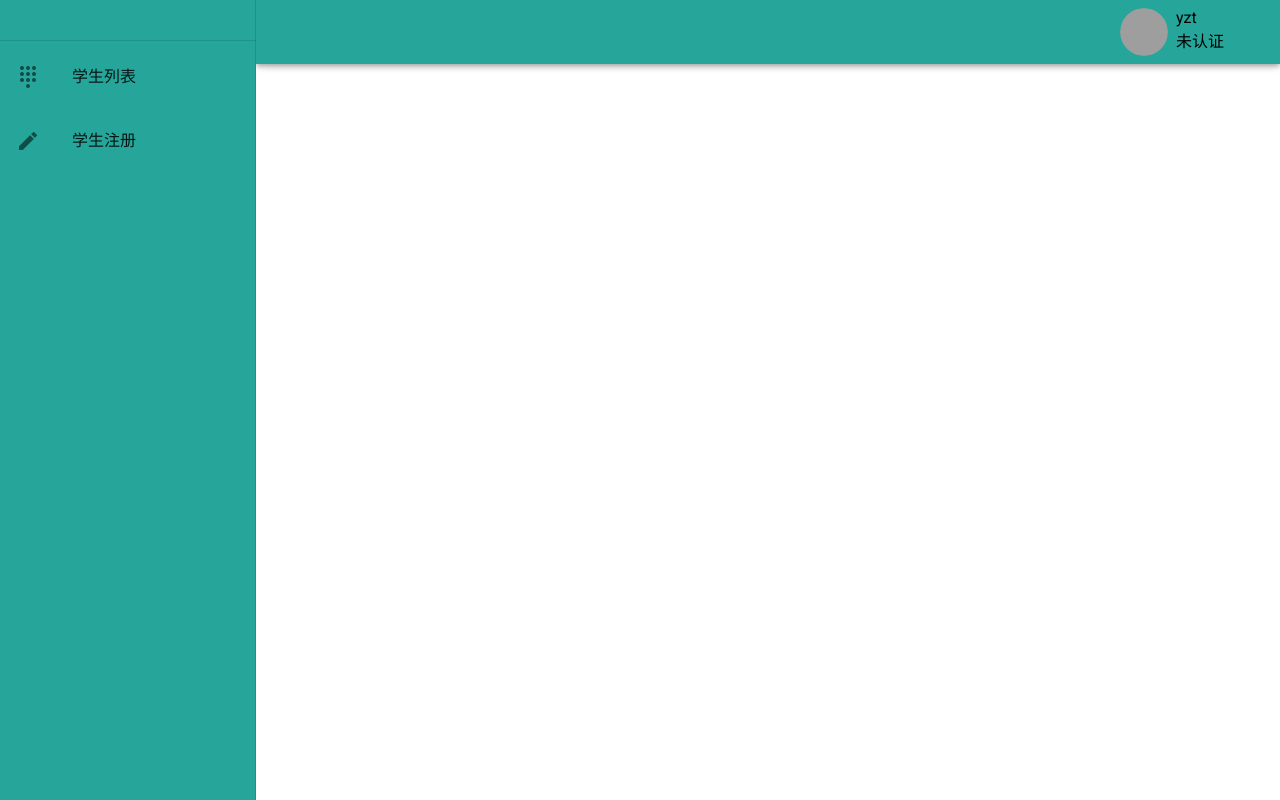
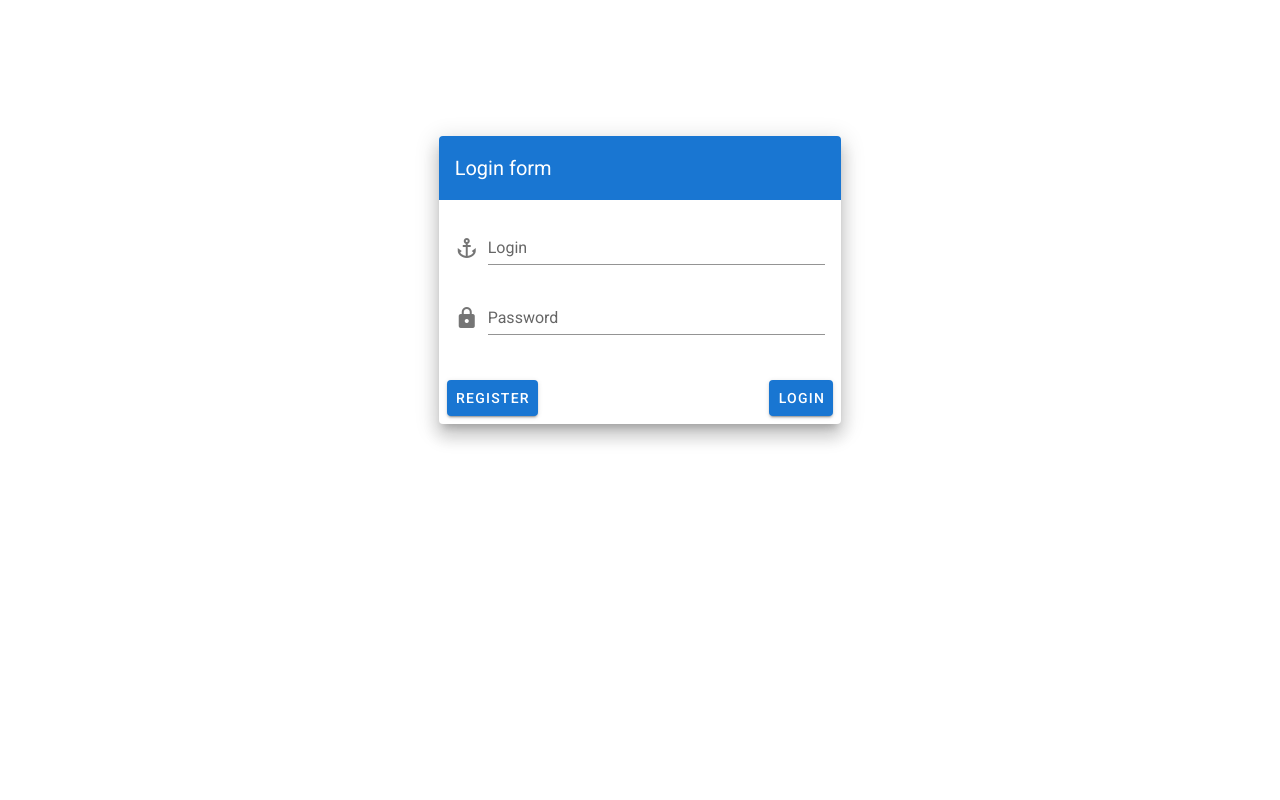
Before and after one commit to zhushaojun/student_client, a Vue app: page / in a window 1280 px wide. Built offline with nearby package versions, Linux system fonts and the light colour scheme; grey boxes are pictures that could not be loaded.

Commit message:
登录界面

```diff
--- a/src/App.vue
+++ b/src/App.vue
@@ -1,6 +1,6 @@
 <template>
   <v-app>
-    <Navbar />
+    <Navbar v-show="$route.meta.keepAlive" />
     <v-content>
       <router-view></router-view>
     </v-content>
--- a/src/router/index.js
+++ b/src/router/index.js
@@ -1,9 +1,9 @@
 import Vue from "vue";
 import VueRouter from "vue-router";
-// import Vuelidate from "vuelidate";
 import studentInfo from "../views/studentInfo.vue";
 import studentList from "../views/studentList.vue";
 import studentLogin from "../views/studentLogin.vue";
+import loginPage from "../views/loginPage.vue";
 // import Home from "../views/Home.vue";
 
 Vue.use(VueRouter);
@@ -13,19 +13,28 @@ const router = new VueRouter({
   base: process.env.BASE_URL,
   routes: [
     {
+      path: "/",
+      name: "login",
+      component: loginPage,
+      meta: { keepAlive: false }
+    },
+    {
       path: "/student/add",
       name: "studentadd",
-      component: studentLogin
+      component: studentLogin,
+      meta: { keepAlive: true }
     },
     {
       path: "/student/:id",
       name: "studentinfo",
-      component: studentInfo
+      component: studentInfo,
+      meta: { keepAlive: true }
     },
     {
       path: "/students",
       name: "studentlist",
-      component: studentList
+      component: studentList,
+      meta: { keepAlive: true }
     }
   ]
 });
--- /dev/null
+++ b/src/views/loginPage.vue
@@ -0,0 +1,68 @@
+<template>
+  <div class="login">
+    <v-container>
+      <v-row class="mt-12">
+        <v-col cols="12" sm="8" md="5" offset-md="2">
+          <v-card class="elevation-12">
+            <v-toolbar color="primary" dark flat>
+              <v-toolbar-title>Login form</v-toolbar-title>
+              <v-spacer></v-spacer>
+            </v-toolbar>
+            <v-card-text>
+              <v-form>
+                <v-text-field
+                  label="Login"
+                  name="login"
+                  prepend-icon="mdi-anchor"
+                  type="text"
+                  v-model="username"
+                >
+                </v-text-field>
+                <v-text-field
+                  id="password"
+                  label="Password"
+                  name="password"
+                  prepend-icon="mdi-lock"
+                  type="password"
+                  v-model="password"
+                ></v-text-field>
+              </v-form>
+            </v-card-text>
+            <v-card-actions>
+              <v-btn @click="register" color="primary">Register</v-btn>
+              <v-spacer></v-spacer>
+              <v-btn @click="show" color="primary">Login</v-btn>
+            </v-card-actions>
+          </v-card>
+        </v-col>
+      </v-row>
+    </v-container>
+  </div>
+</template>
+<script>
+export default {
+  data() {
+    return {
+      username: "",
+      password: ""
+    };
+  },
+  methods: {
+    show() {
+      this.axios
+        .post("http://frp.oailab.cn:6101/auth/token/", {
+          username: this.username,
+          password: this.password
+        })
+        .then(response => {
+          if (response.status === 200) {
+            this.$router.push({ path: "/students" });
+          }
+        });
+    },
+    register() {
+      console.log("11");
+    }
+  }
+};
+</script>
```
Also changed, not shown: src/views/studentInfo.vue (+9 -3 lines).
